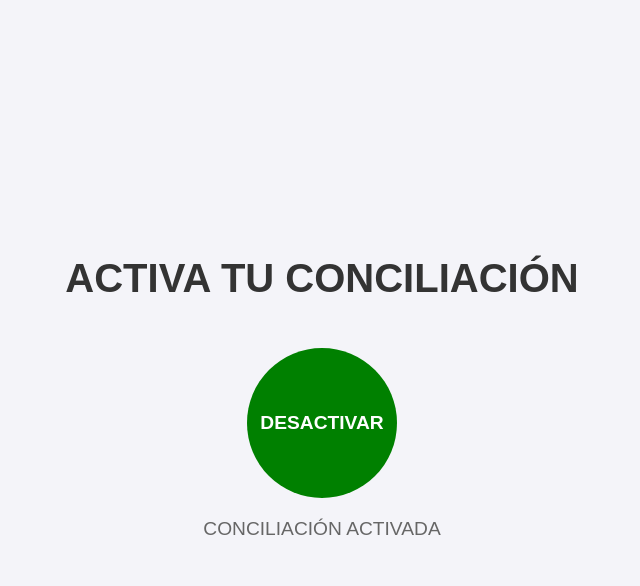
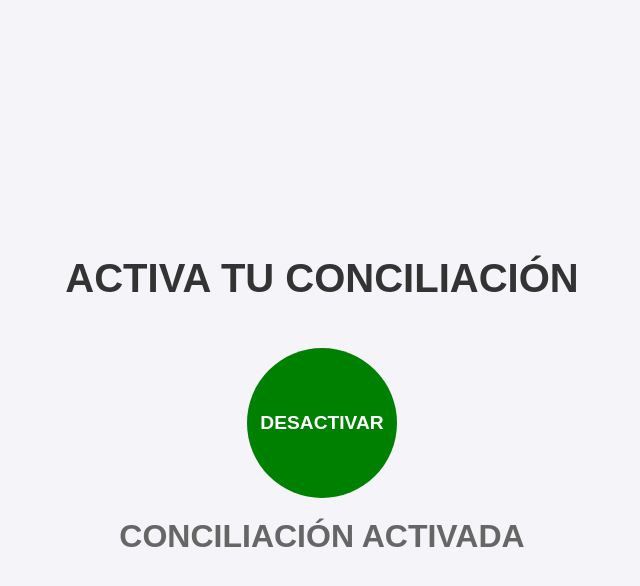
Before and after one commit to luciadecas/ACTIVA-TU-CONCILIACION, a plain HTML site: page index.html in a window 1280 px wide. Both pictures are taken after a click on the button "ACTIVAR". Shown: the whole page, without its empty margins (318-958 px from the left). Drawn offline with Linux system fonts and the light colour scheme.

Commit message:
Update index.html

```diff
--- a/index.html
+++ b/index.html
@@ -11,6 +11,7 @@
             margin: 0;
             padding: 0;
             background-color: #f4f4f9;
+            overflow: hidden;
         }
 
         h1 {
@@ -40,8 +41,37 @@
 
         #status {
             margin-top: 20px;
-            font-size: 1.2rem;
+            font-size: 1.5rem;
             color: #666;
+            font-weight: bold;
+        }
+
+        #status.active {
+            font-size: 2rem;
+        }
+
+        .star {
+            position: absolute;
+            width: 10px;
+            height: 10px;
+            background-color: yellow;
+            border-radius: 50%;
+            animation: sparkle 2s linear infinite;
+        }
+
+        @keyframes sparkle {
+            0% {
+                transform: scale(1);
+                opacity: 1;
+            }
+            50% {
+                transform: scale(1.5);
+                opacity: 0.5;
+            }
+            100% {
+                transform: scale(0);
+                opacity: 0;
+            }
         }
     </style>
 </head>
@@ -57,18 +87,36 @@
         const status = document.getElementById('status');
         const himnoAudio = document.getElementById('himnoAudio');
 
+        function createStar() {
+            const star = document.createElement('div');
+            star.className = 'star';
+            star.style.left = Math.random() * window.innerWidth + 'px';
+            star.style.top = Math.random() * window.innerHeight + 'px';
+            document.body.appendChild(star);
+
+            setTimeout(() => {
+                star.remove();
+            }, 2000);
+        }
+
         button.addEventListener('click', () => {
             if (button.classList.contains('active')) {
                 button.classList.remove('active');
                 button.textContent = 'ACTIVAR';
                 status.textContent = 'CONCILIACIÓN DESACTIVADA';
+                status.classList.remove('active');
                 himnoAudio.pause();
                 himnoAudio.currentTime = 0; // Reinicia el audio
             } else {
                 button.classList.add('active');
                 button.textContent = 'DESACTIVAR';
                 status.textContent = 'CONCILIACIÓN ACTIVADA';
+                status.classList.add('active');
                 himnoAudio.play();
+
+                for (let i = 0; i < 100; i++) {
+                    createStar();
+                }
             }
         });
     </script>
```
